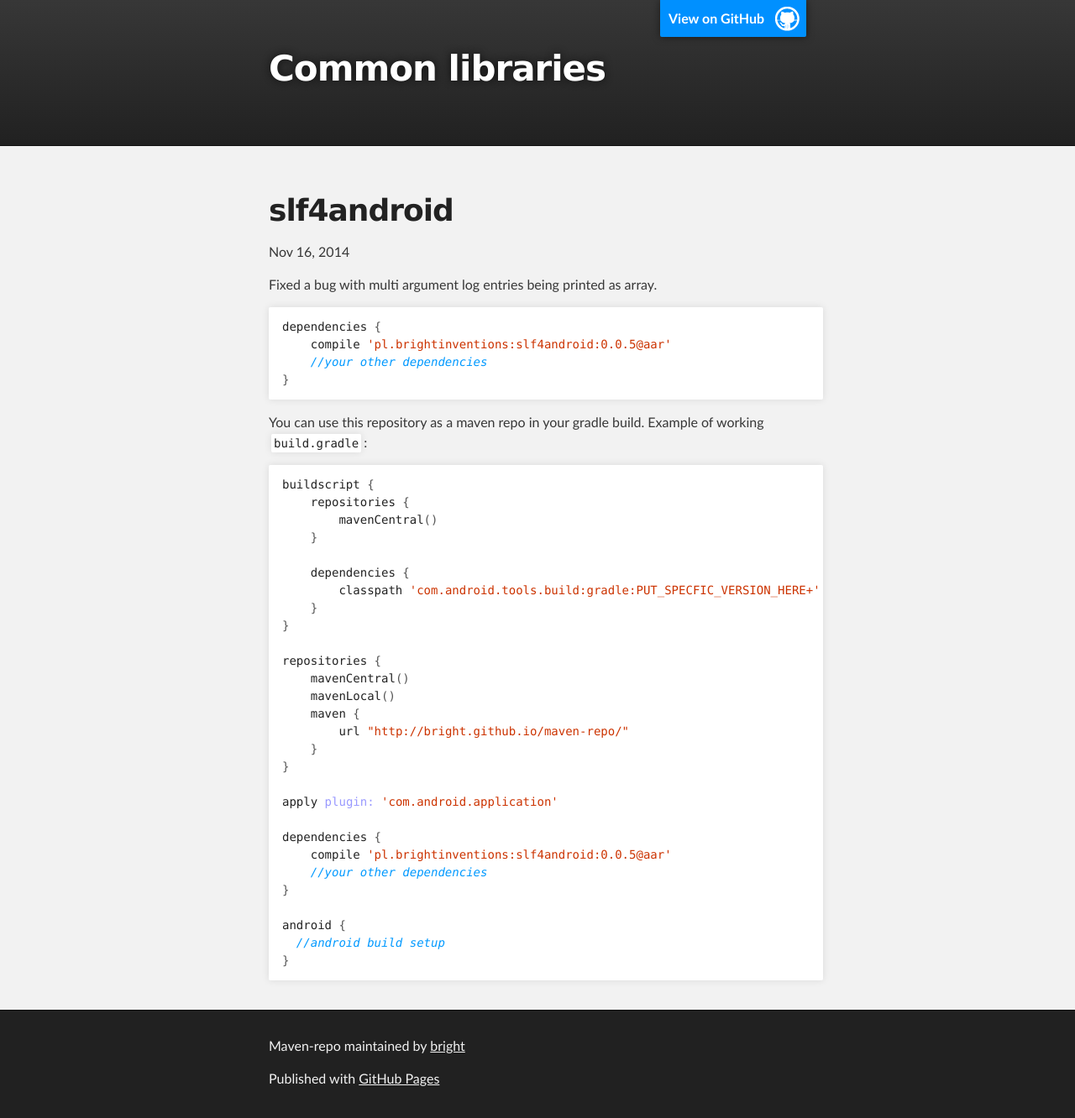
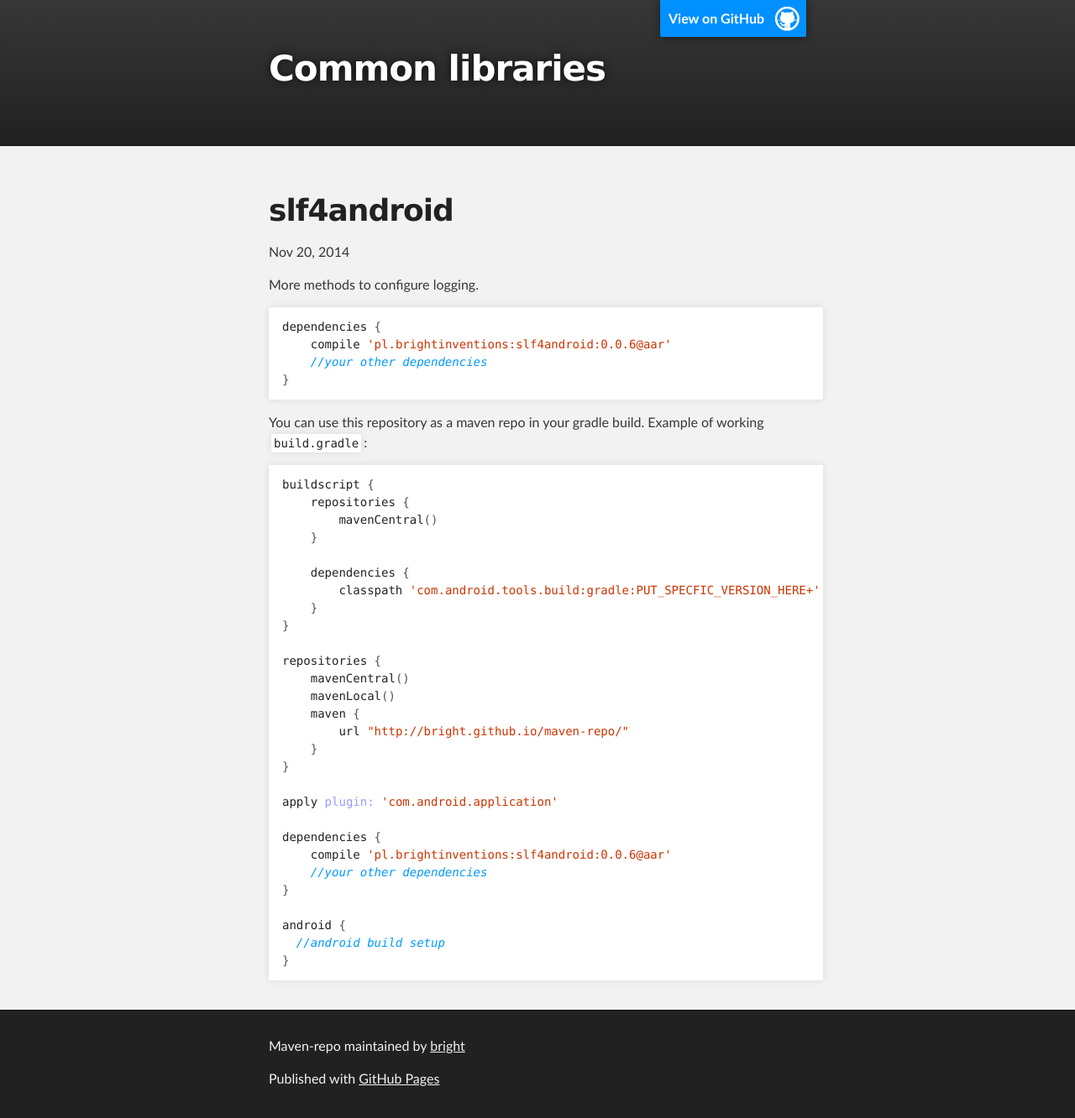
Before and after one commit to bright/maven-repo, a Jekyll site: the page built from _posts/2014-11-20-pl.brightinvetions-slf4android.md, in a window 1280 px wide. Shown: the whole page at 84% size. Built offline with Jekyll 4.4.1, drawn with Linux system fonts in a browser that asks for light colours.

Commit message:
slf4android version 0.0.6

```diff
--- a/_data/brightinventions_slf4android.yml
+++ b/_data/brightinventions_slf4android.yml
@@ -6,3 +6,4 @@
   - 0.0.3
   - 0.0.4
   - 0.0.5
+  - 0.0.6
--- /dev/null
+++ b/_posts/2014-11-20-pl.brightinvetions-slf4android.md
@@ -0,0 +1,10 @@
+---
+layout: post
+title:  "slf4android"
+date:   2014-11-20 21:00:00
+categories: pl.brightinventions slf4android
+data_name: brightinventions_slf4android
+version: 0.0.6
+---
+
+More methods to configure logging.
--- a/pl/brightinventions/slf4android/maven-metadata.xml
+++ b/pl/brightinventions/slf4android/maven-metadata.xml
@@ -10,7 +10,8 @@
       <version>0.0.3</version>
       <version>0.0.4</version>
       <version>0.0.5</version>
+      <version>0.0.6</version>
     </versions>
-    <lastUpdated>20141116105913</lastUpdated>
+    <lastUpdated>20141120202834</lastUpdated>
   </versioning>
 </metadata>
```
Also changed, not shown: 11 other files.
